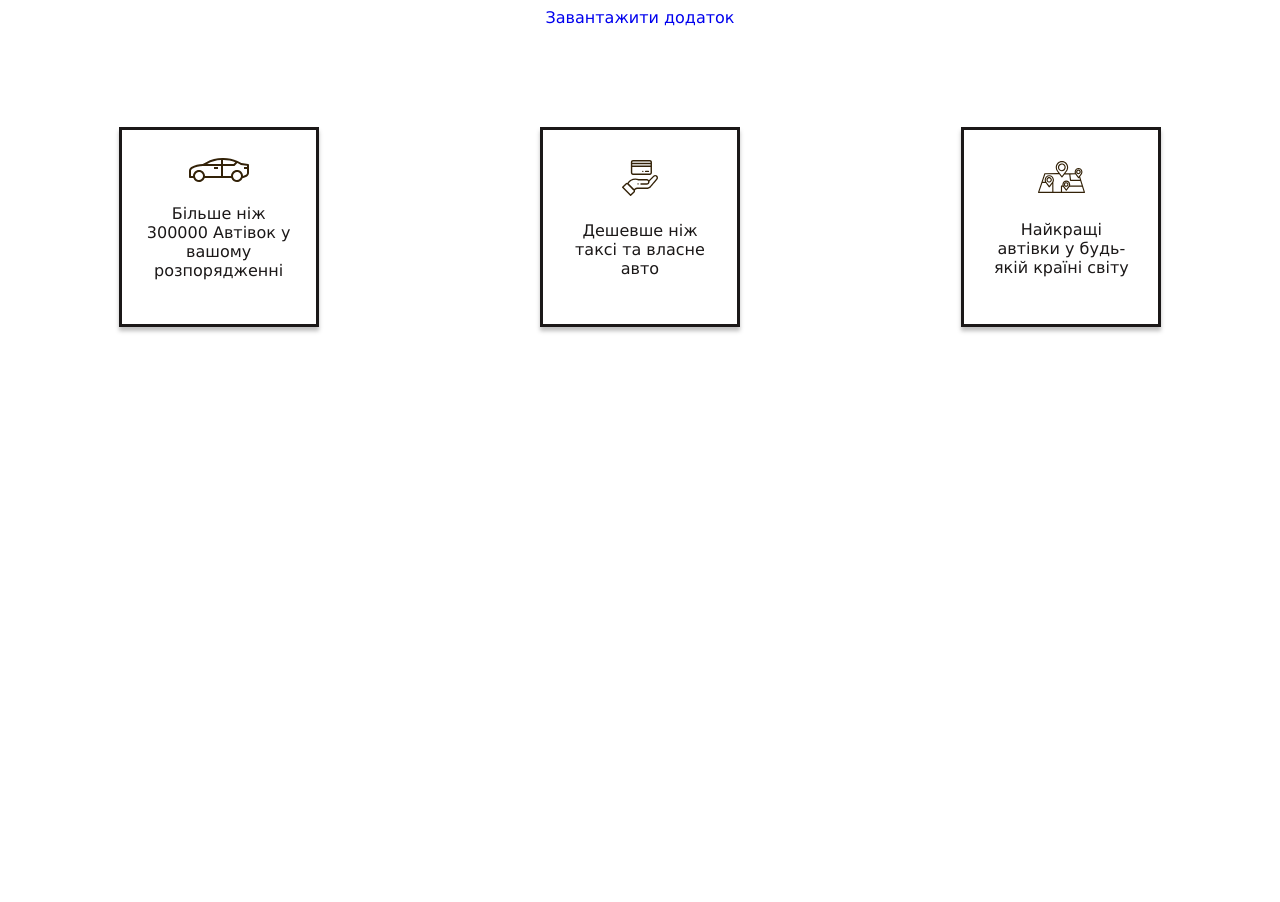
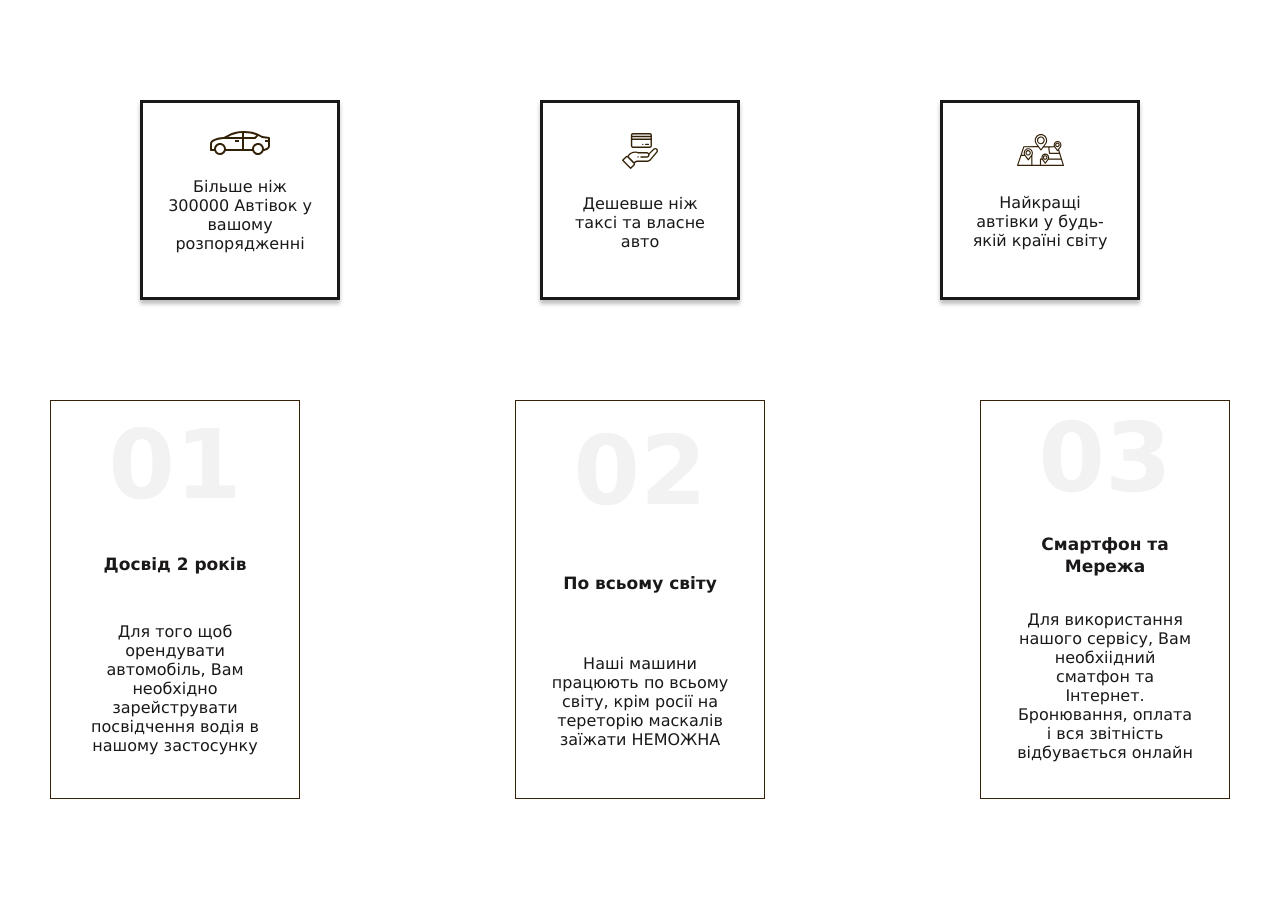
Before and after one commit to VasyaLoZyak/renavtoo, a plain HTML site: page index.html in a window 1280 px wide. Before the commit the page ends 800 px from the top, so only its background shows below. Drawn offline with Linux system fonts and the light colour scheme.

Commit message:
Update index.html

```diff
--- a/index.html
+++ b/index.html
@@ -7,7 +7,8 @@
     <link rel="stylesheet" href="css/style.css">
 </head>
 <body>
-    <a href="https://www.bing.com/images/search?view=detailV2&ccid=rMJoLMwd&id=00FEA79965CA20800DC27D290C0F7503585BB46D&thid=OIP.rMJoLMwdivnG7ZTrMSJOZgHaJq&mediaurl=https%3a%2f%2fboobliks.pro%2fuploads%2fposts%2f2021-04%2f1618732198_24-p-krasivie-negri-s-bolshimi-chlenami-porno-25.jpg&cdnurl=https%3a%2f%2fth.bing.com%2fth%2fid%2fR.acc2682ccc1d8af9c6ed94eb31224e66%3frik%3dbbRbWAN1DwwpfQ%26pid%3dImgRaw%26r%3d0&exph=1304&expw=1000&q=%d0%b1%d0%be%d0%bb%d1%8c%d1%88%d0%be%d0%b9+%d1%87%d1%87%d0%be%d0%b9%d1%80%d0%bd%d0%b8%d0%b9+%d1%87%d0%b5%d0%bb%d0%be%d0%b2%d0%b5%d0%ba+%d1%81+%d0%b1%d0%be%d0%bb%d1%8c%d1%88%d0%b8%d0%bc+%d1%87%d0%bb%d0%b5%d0%bd%d0%be%d0%bc&simid=608035527142937491&FORM=IRPRST&ck=7FD1368B0DFFD7CB1688E5944697F12E&selectedIndex=87&itb=0&ajaxhist=0&ajaxserp=0" class="app_btn">Завантажити додаток</a>
+    <!-- <a href="https://www.bing.com/images/search?view=detailV2&ccid=rMJoLMwd&id=00FEA79965CA20800DC27D290C0F7503585BB46D&thid=OIP.rMJoLMwdivnG7ZTrMSJOZgHaJq&mediaurl=https%3a%2f%2fboobliks.pro%2fuploads%2fposts%2f2021-04%2f1618732198_24-p-krasivie-negri-s-bolshimi-chlenami-porno-25.jpg&cdnurl=https%3a%2f%2fth.bing.com%2fth%2fid%2fR.acc2682ccc1d8af9c6ed94eb31224e66%3frik%3dbbRbWAN1DwwpfQ%26pid%3dImgRaw%26r%3d0&exph=1304&expw=1000&q=%d0%b1%d0%be%d0%bb%d1%8c%d1%88%d0%be%d0%b9+%d1%87%d1%87%d0%be%d0%b9%d1%80%d0%bd%d0%b8%d0%b9+%d1%87%d0%b5%d0%bb%d0%be%d0%b2%d0%b5%d0%ba+%d1%81+%d0%b1%d0%be%d0%bb%d1%8c%d1%88%d0%b8%d0%bc+%d1%87%d0%bb%d0%b5%d0%bd%d0%be%d0%bc&simid=608035527142937491&FORM=IRPRST&ck=7FD1368B0DFFD7CB1688E5944697F12E&selectedIndex=87&itb=0&ajaxhist=0&ajaxserp=0 " class="app_btn">Завантажити додаток</a> -->
+<div class="container">
     <div class="items">
         <div class="item">
             <img src="images/icon-1.svg" alt="">
@@ -22,5 +23,26 @@
             <p>Найкращі автівки у будь-якій країні світу</p>
         </div>
     </div>
+    <section class="rent">
+        <div class="container">
+            <div class="rent__inner">
+                <div class="rent__item">
+                    <div class="rent__item-num">01</div>
+                    <p class="rent_item-title">Досвід 2 років</p>
+                    <p class="rent__item-text">Для того щоб орендувати автомобіль, Вам необхідно зарейструвати посвідчення водія в нашому застосунку
+                    </p>
+                </div>
+                <div class="rent__item"><div class="rent__item-num">02</div>
+                    <p class="rent_item-title">По всьому світу</p>
+                    <p class="rent__item-text">Наші машини працюють по всьому світу, крім росії на тереторію маскалів заїжати НЕМОЖНА
+                    </p></div>
+                <div class="rent__item"><div class="rent__item-num">03</div>
+                <p class="rent_item-title">Смартфон та Мережа</p>
+                <p class="rent__item-text">Для використання нашого сервісу, Вам необхіідний сматфон та Інтернет. Бронювання, оплата і вся звітність відбувається онлайн
+                </p></div>
+            </div>
+        </div>
+    </section>
+</div>
 </body>
 </html>
```
